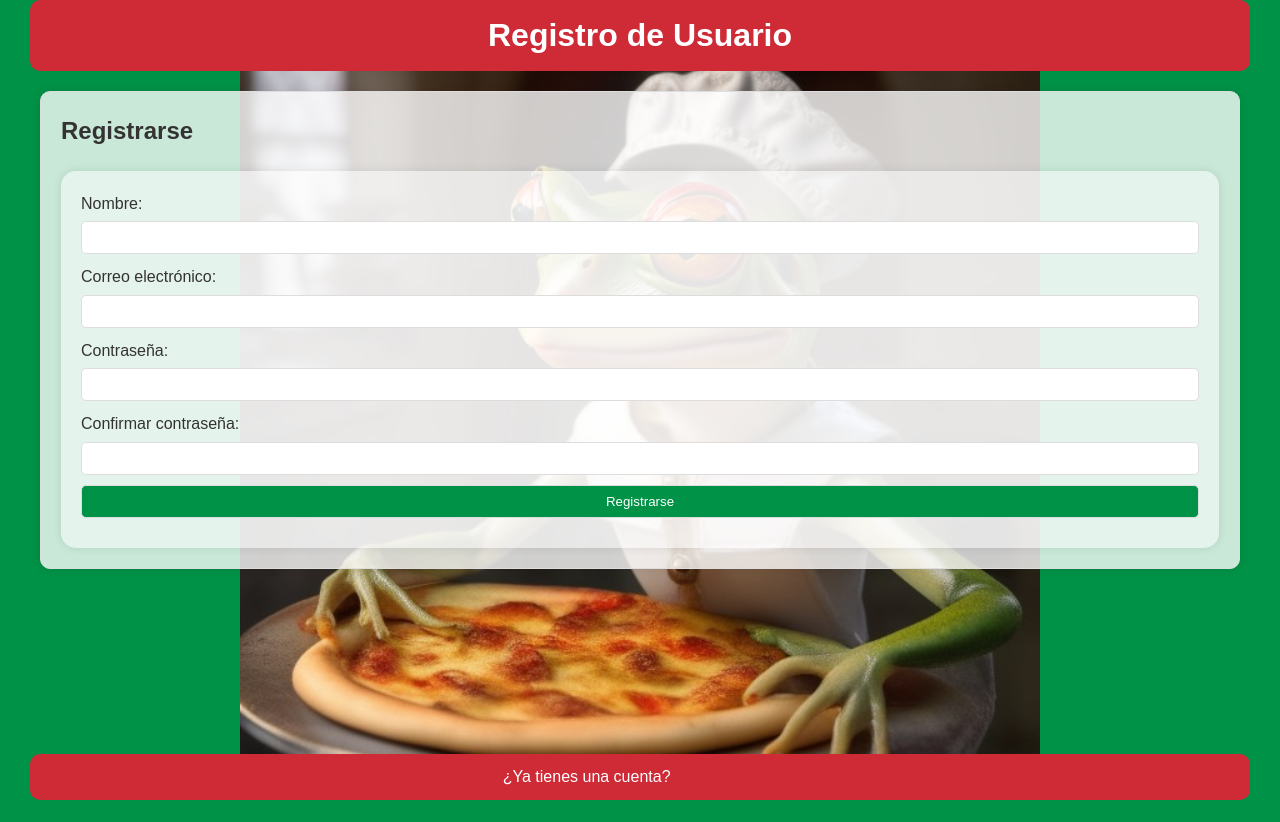
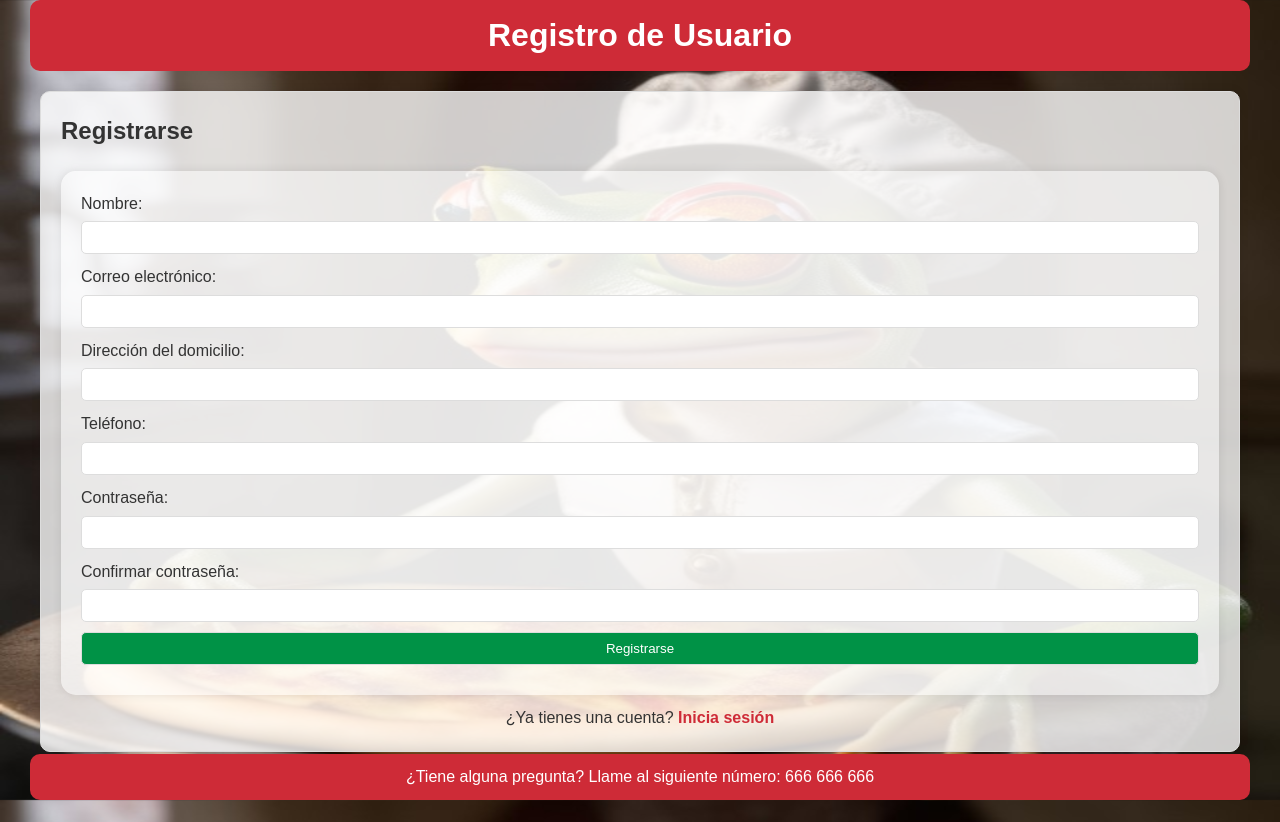
Before and after one commit to AnaLopezP/PatronesEstrEval, a Flask app: page /registro in a window 1280 px wide. Before the commit the page ends 800 px from the top, so only its background shows below. Run offline with Flask 3, Linux system fonts and the light colour scheme.

Commit message:
kikkjsdsj

```diff
--- a/pizzeria/aplicacionPIZZ/templates/creatupizza.html
+++ b/pizzeria/aplicacionPIZZ/templates/creatupizza.html
@@ -116,4 +116,9 @@
 
         <input type="submit" value="Enviar">
     </form>
+
+    <footer>
+        <p>¿Tiene alguna pregunta? Llame al siguiente número: 666 666 666</p>
+    </footer>
+
 </body>
--- a/pizzeria/aplicacionPIZZ/templates/registro.html
+++ b/pizzeria/aplicacionPIZZ/templates/registro.html
@@ -15,25 +15,36 @@
     <main>
         <section id="registro-box">
             <h2>Registrarse</h2>
-            <form action="/procesar_registro" method="post">
+            <form action="/registro" method="post">
                 <label for="nombre">Nombre:</label>
                 <input type="text" id="nombre" name="nombre" required>
 
-                <label for="correo">Correo electrónico:</label>
+                <label for="email">Correo electrónico:</label>
                 <input type="email" id="correo" name="correo" required>
 
-                <label for="contrasena">Contraseña:</label>
+                <label for="direccion">Dirección del domicilio:</label>
+                <input type="text" id="direccion" name="direccion" required>
+
+                <label for="telefono">Teléfono:</label>
+                <input type="tel" id="telefono" name="telefono" required>
+
+                <label for="contraseña">Contraseña:</label>
                 <input type="password" id="contrasena" name="contrasena" required>
 
                 <label for="confirmar_contrasena">Confirmar contraseña:</label>
                 <input type="password" id="confirmar_contrasena" name="confirmar_contrasena" required>
 
+
+
                 <input type="submit" value="Registrarse">
             </form>
+
+            <p>¿Ya tienes una cuenta? <a href="/home">Inicia sesión</a></p>
+
         </section>
     </main>
     <footer>
-        <p>¿Ya tienes una cuenta? <a href="/home">Iniciar sesión</a></p>
+        <p>¿Tiene alguna pregunta? Llame al siguiente número: 666 666 666</p>
     </footer>
 </body>
 
```
